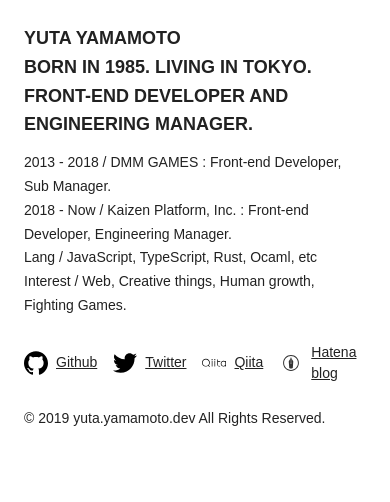
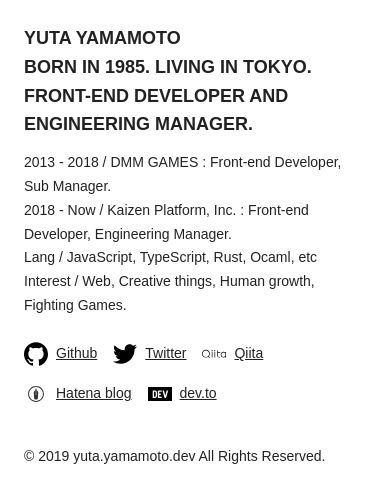
Before and after one commit to yt-ymmt/yuta-yamamoto.net, a Next.js app: page / in a window 390 px wide. Shown: the top 502 px of the page. Built offline with nearby package versions, Linux system fonts and the light colour scheme.

Commit message:
fix: responsive layout

```diff
--- a/src/view/components/morecules/SNSList.tsx
+++ b/src/view/components/morecules/SNSList.tsx
@@ -47,25 +47,28 @@ const SNSList: NextComponentType<{}, {}, Props> = ({ className }) => (
                 </a>
             </Link>
         </Item>
-        {/* <Link href="https://github.com/yt-ymmt">
+        <Item>
+            <Link href="https://dev.to/yuta_yamamoto">
                 <a target="_blank">
                     <ServiceIconWithName
                         src="/icons/dev-dot-to.svg"
                         name="dev.to"
                     />
                 </a>
-        </Link> */}
+            </Link>
+        </Item>
     </Root>
 );
 
 const Root = styled('ul')(
     flexibleLayoutContainer({
-        alignItems: 'center'
+        alignItems: 'center',
+        wrap: 'wrap'
     })
 );
 
 const Item = styled('li')({
-    marginRight: 16
+    margin: '0 16px 16px 0'
 });
 
 export default SNSList;
```
Lines whose indentation alone changed are shown as unchanged.
